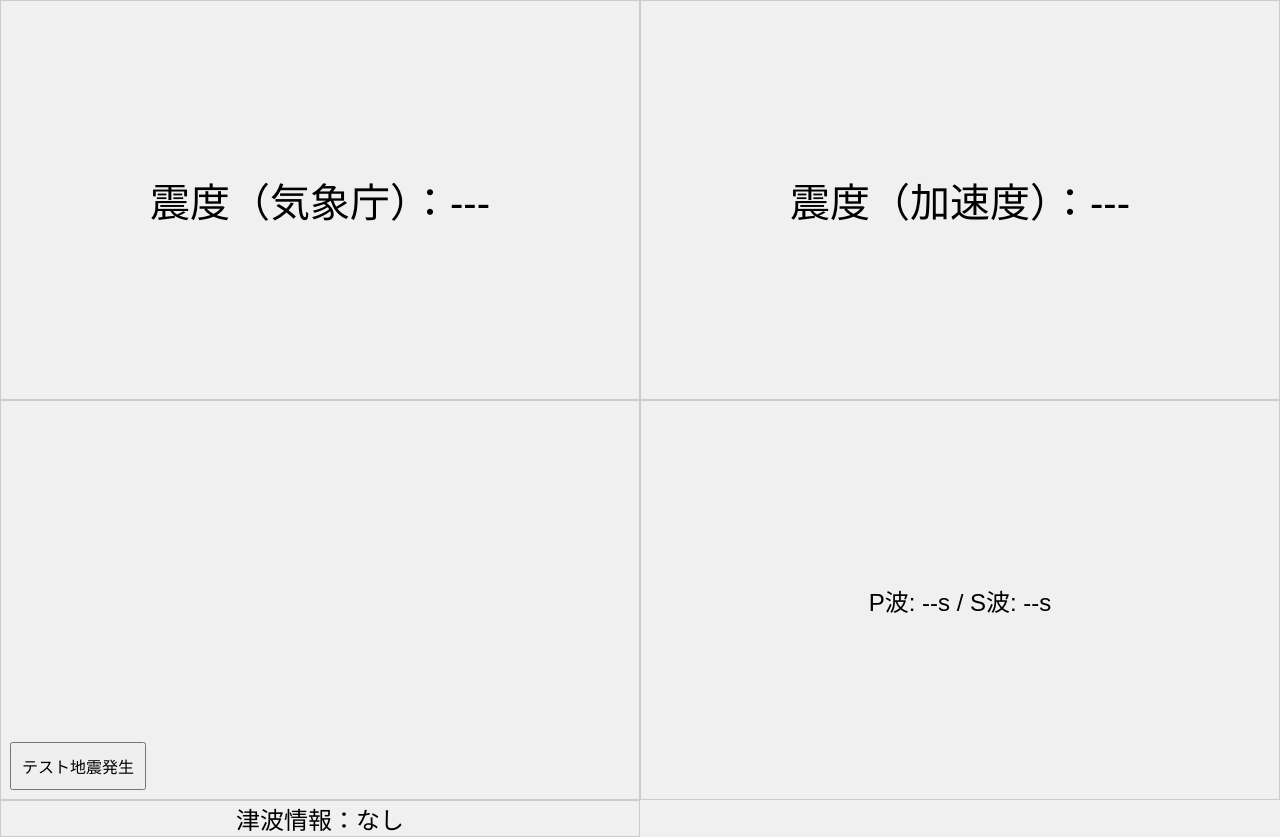
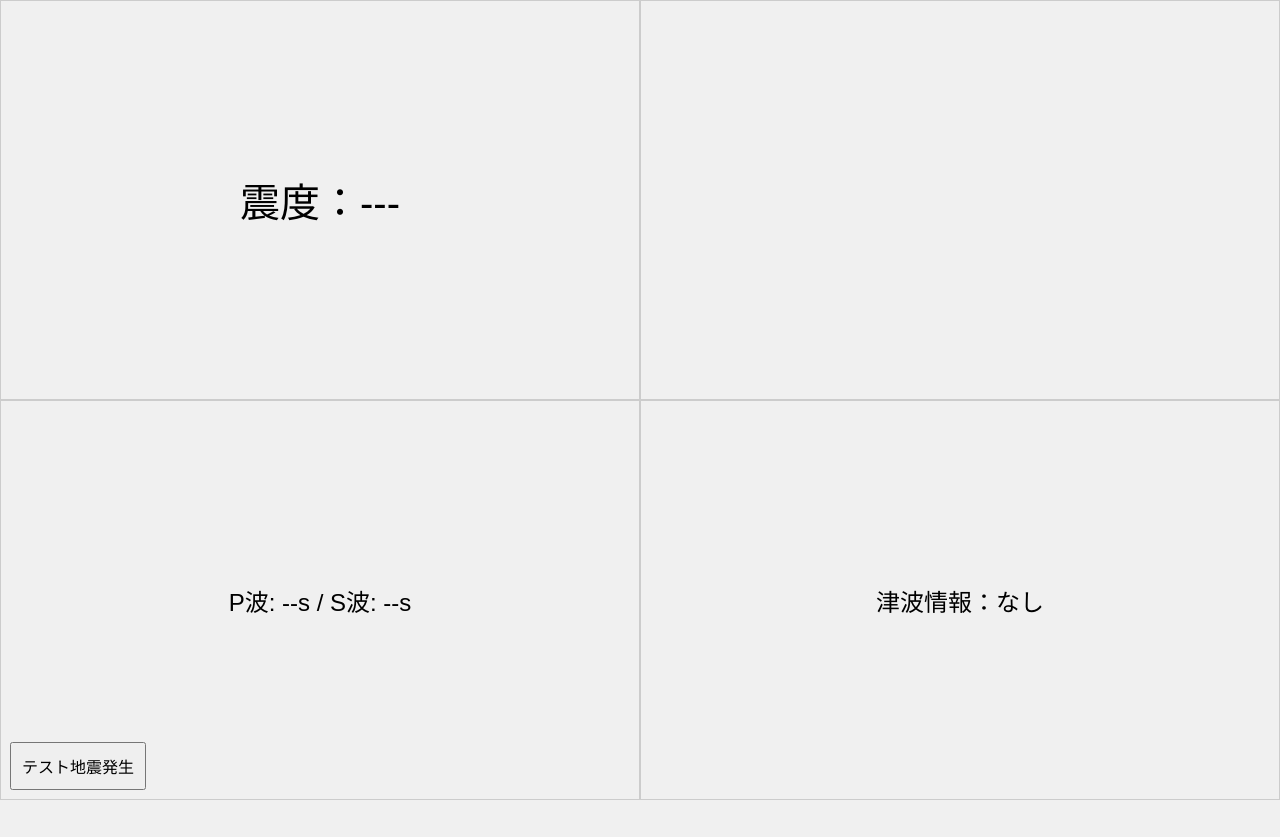
Before and after one commit to towabii/b, a plain HTML site: page index.html in a window 1280 px wide. After the commit the page ends 800 px from the top, so only its background shows below. Drawn offline with nearby package versions, Linux system fonts and the light colour scheme.

Commit message:
Update index.html

```diff
--- a/index.html
+++ b/index.html
@@ -9,8 +9,7 @@
 </head>
 <body>
   <div id="container">
-    <div id="panel-shindo" class="panel">震度（気象庁）：---</div>
-    <div id="panel-shindo-acc" class="panel">震度（加速度）：---</div>
+    <div id="panel-shindo" class="panel">震度：---</div>
     <div id="panel-map" class="panel"><div id="map"></div></div>
     <div id="panel-timer" class="panel">P波: --s / S波: --s</div>
     <div id="panel-tsunami" class="panel">津波情報：なし</div>
```
